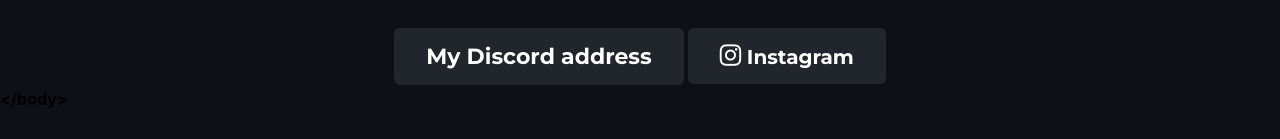
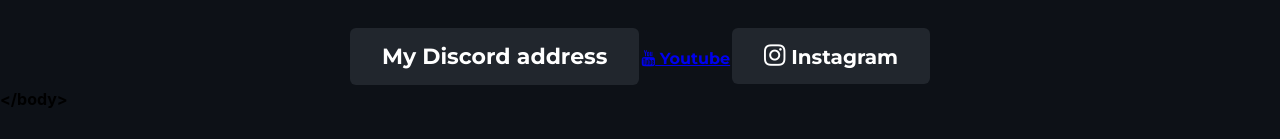
Before and after one commit to Ugurr31/web-sitem, a React (Create React App) app: page / in a window 1280 px wide. Shown: the part 504-643 px from the top of the page. Built offline with nearby package versions, Linux system fonts and the light colour scheme.

Commit message:
Update App.js
Signed-off-by: Ugurr31 <95451043+Ugurr31@users.noreply.github.com>

```diff
--- a/src/App.js
+++ b/src/App.js
@@ -1,5 +1,5 @@
 import "./App.css"
-import { instagram, discord, website } from "./config.roman";
+import { instagram, discord, youtube, website } from "./config.roman";
 //yaptım?
 const App = () => {
   return (
@@ -24,6 +24,9 @@
         <a target="_blank" href={`https://discord.com/users/${discord.id}`} className="button-dc">
             My Discord address
           </a>
+        <a target="_blank" href={`https://www.youtube.com/${youtube}`} className="button-yt">
+          <i className="fa fa-youtube"></i> Youtube
+        </a>
         <a target="_blank" href={`https://www.instagram.com/${instagram}`} className="button-ig">
           <i className="fa fa-instagram"></i> Instagram
         </a>
```
